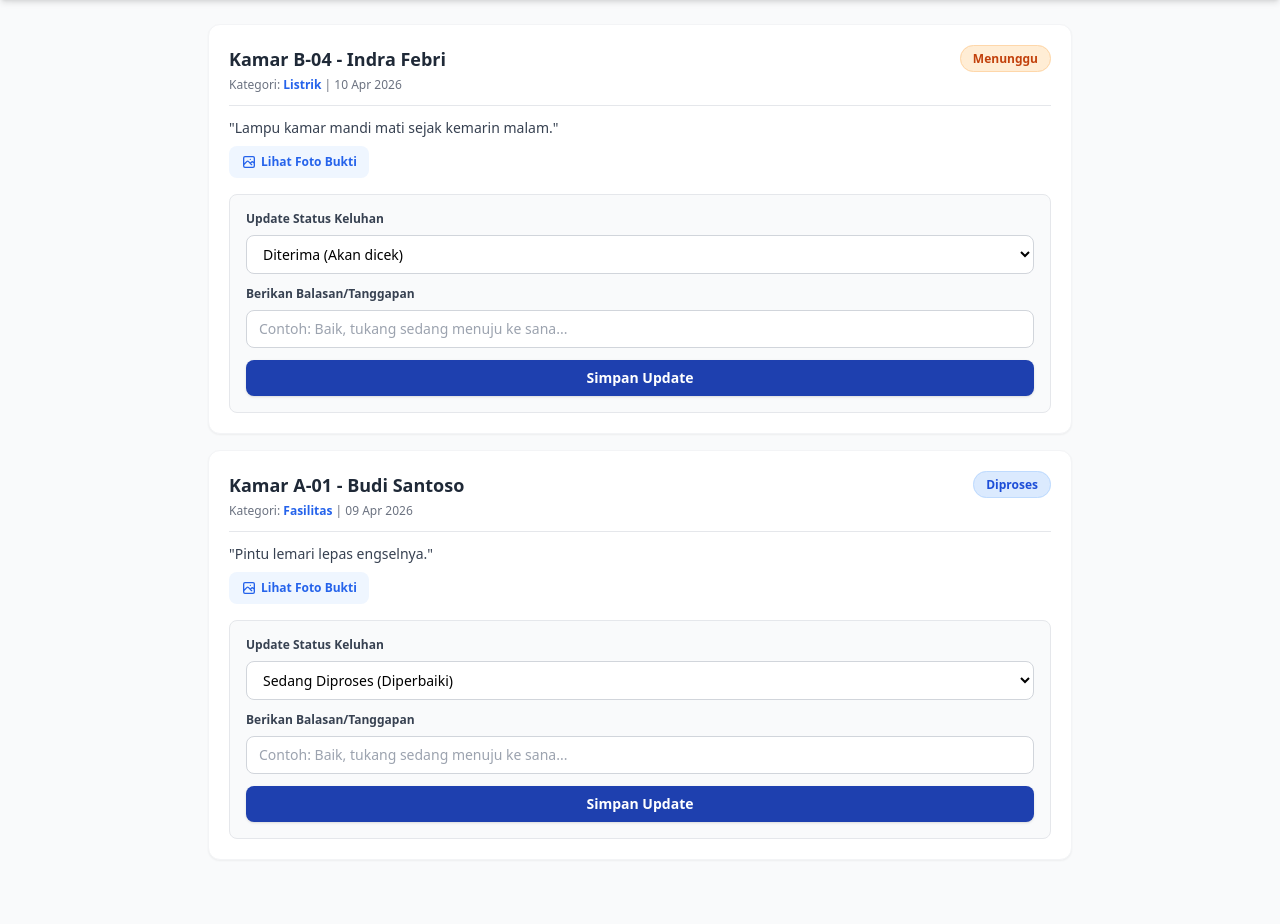
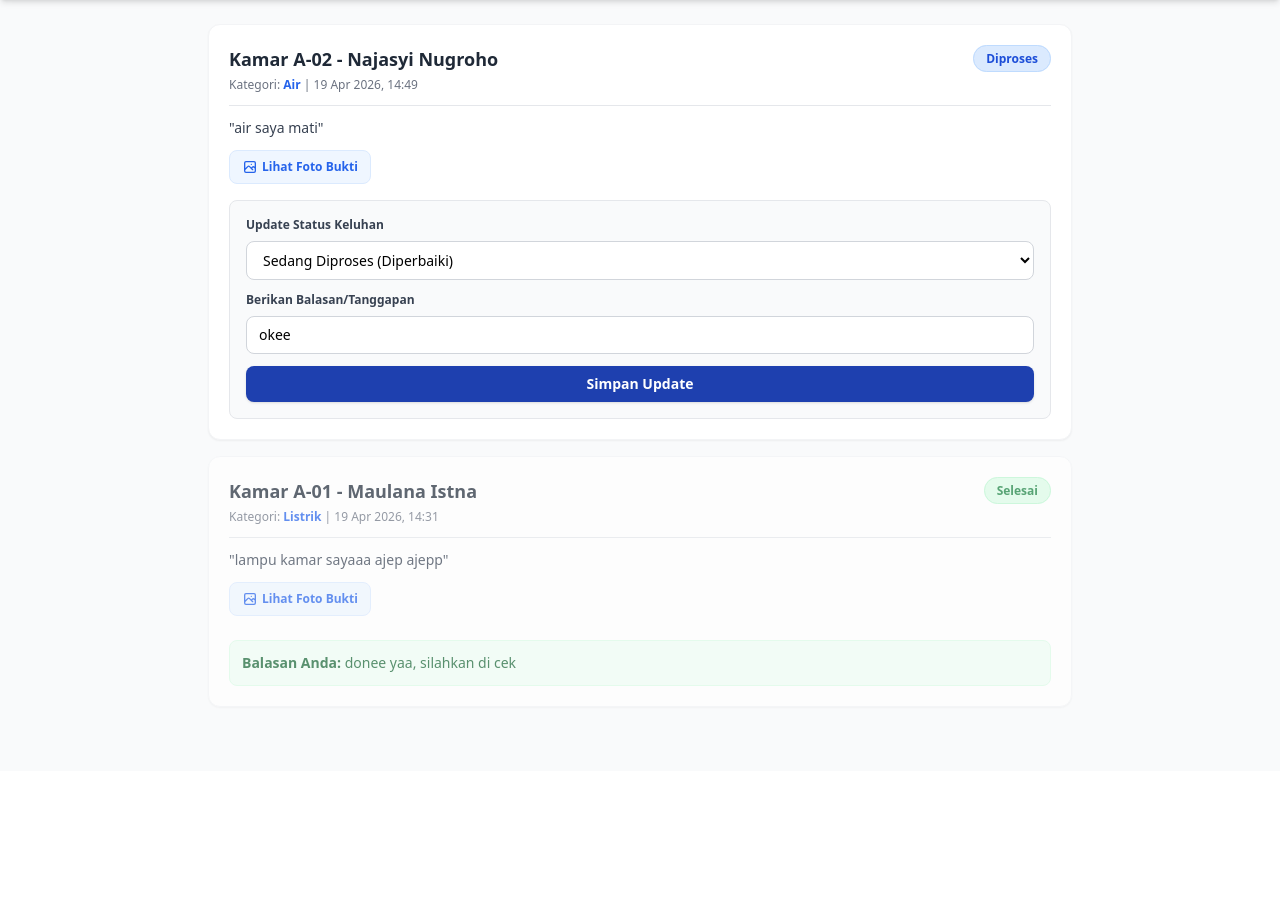
Before and after one commit to tasyakurmaulana/SISTEM-OPERASIONAL-KOSKITA, a PHP site: page /penjaga/keluhan.php in a window 1280 px wide. Shown: the part 64-988 px from the top of the page. After the commit the page ends 750 px from the top, so only its background shows below. Run offline with PHP 8.4, Linux system fonts and the light colour scheme; a user stored in the database is signed in; data comes from the database, SQL or seed files in the repository; some libraries are stand-ins or nearby versions.

Commit message:
Update keluhan.php

```diff
--- a/penjaga/keluhan.php
+++ b/penjaga/keluhan.php
@@ -1,20 +1,41 @@
 <?php
 session_start();
+require '../koneksi.php';
+
 if (!isset($_SESSION['id_user']) || $_SESSION['role'] !== 'penjaga') {
     header("Location: ../login.php"); exit;
 }
 
-// Simulasi Data Keluhan Masuk
-$daftar_keluhan = [
-    ['id' => 'KLH-003', 'kamar' => 'B-04', 'nama' => 'Indra Febri', 'kategori' => 'Listrik', 'tgl' => '10 Apr 2026', 'deskripsi' => 'Lampu kamar mandi mati sejak kemarin malam.', 'status' => 'Menunggu', 'foto' => 'lampu_mati.jpg'],
-    ['id' => 'KLH-002', 'kamar' => 'A-01', 'nama' => 'Budi Santoso', 'kategori' => 'Fasilitas', 'tgl' => '09 Apr 2026', 'deskripsi' => 'Pintu lemari lepas engselnya.', 'status' => 'Diproses', 'foto' => 'lemari_rusak.jpg']
-];
+$pesan_sukses = "";
+$pesan_error = "";
 
-$pesan_sukses = "";
-if ($_SERVER['REQUEST_METHOD'] === 'POST') {
-    $status_baru = $_POST['status'];
+
+if ($_SERVER['REQUEST_METHOD'] === 'POST' && isset($_POST['id_keluhan'])) {
+    $id_keluhan = (int)$_POST['id_keluhan'];
+    $status_baru = $conn->real_escape_string($_POST['status']);
+    $tanggapan = $conn->real_escape_string($_POST['tanggapan']);
+
+    $update = $conn->prepare("UPDATE keluhan SET status = ?, tanggapan_penjaga = ? WHERE id_keluhan = ?");
+    $update->bind_param("ssi", $status_baru, $tanggapan, $id_keluhan);
+
+    if ($update->execute()) {
         $pesan_sukses = "Status keluhan berhasil diubah menjadi '$status_baru' dan balasan terkirim ke penghuni!";
+    } else {
+        $pesan_error = "Gagal memperbarui keluhan.";
     }
+}
+
+
+$query_keluhan = $conn->query("
+    SELECT
+        k.id_keluhan, k.kategori, k.deskripsi, k.foto_bukti, k.tanggal_pengajuan, k.status, k.tanggapan_penjaga,
+        p.nomor_kamar, p.nama_lengkap
+    FROM keluhan k
+    JOIN penghuni p ON k.id_penghuni = p.id_penghuni
+    ORDER BY
+        FIELD(k.status, 'Menunggu', 'Diproses', 'Selesai'),
+        k.tanggal_pengajuan DESC
+");
 ?>
 
 <!DOCTYPE html>
@@ -26,7 +47,7 @@ if ($_SERVER['REQUEST_METHOD'] === 'POST') {
 <body class="bg-gray-50 font-sans pb-10">
     <nav class="bg-blue-800 text-white shadow-md sticky top-0 z-50">
         <div class="max-w-4xl mx-auto px-4 py-3 flex items-center">
-            <a href="javascript:history.back()" class="mr-4 hover:bg-blue-700 p-2 rounded-full transition"><svg class="w-6 h-6" fill="none" stroke="currentColor" viewBox="0 0 24 24"><path stroke-linecap="round" stroke-linejoin="round" stroke-width="2" d="M10 19l-7-7m0 0l7-7m-7 7h18"></path></svg></a>
+            <a href="dashboard_penjaga.php" class="mr-4 hover:bg-blue-700 p-2 rounded-full transition"><svg class="w-6 h-6" fill="none" stroke="currentColor" viewBox="0 0 24 24"><path stroke-linecap="round" stroke-linejoin="round" stroke-width="2" d="M10 19l-7-7m0 0l7-7m-7 7h18"></path></svg></a>
             <div class="font-bold text-lg">Daftar Keluhan Masuk</div>
         </div>
     </nav>
@@ -39,50 +60,76 @@ if ($_SERVER['REQUEST_METHOD'] === 'POST') {
         </div>
         <?php endif; ?>
 
+        <?php if($pesan_error): ?>
+        <div class="bg-red-100 border-l-4 border-red-500 text-red-700 p-4 mb-6 rounded shadow-sm font-semibold text-sm">
+            <?php echo $pesan_error; ?>
+        </div>
+        <?php endif; ?>
+
         <div class="space-y-4">
-            <?php foreach($daftar_keluhan as $k): ?>
-            <div class="bg-white rounded-xl shadow-sm border border-gray-100 p-5">
+            <?php if ($query_keluhan && $query_keluhan->num_rows > 0): ?>
+                <?php while($k = $query_keluhan->fetch_assoc()): ?>
+                <div class="bg-white rounded-xl shadow-sm border border-gray-100 p-5 <?php echo ($k['status'] == 'Selesai') ? 'opacity-70' : ''; ?>">
                     <div class="flex justify-between items-start mb-3 border-b pb-3">
                         <div>
-                        <h3 class="font-bold text-gray-800 text-lg">Kamar <?php echo $k['kamar']; ?> - <?php echo $k['nama']; ?></h3>
-                        <p class="text-xs text-gray-500 mt-1">Kategori: <span class="font-bold text-blue-600"><?php echo $k['kategori']; ?></span> | <?php echo $k['tgl']; ?></p>
+                            <h3 class="font-bold text-gray-800 text-lg">Kamar <?php echo htmlspecialchars($k['nomor_kamar']); ?> - <?php echo htmlspecialchars($k['nama_lengkap']); ?></h3>
+                            <p class="text-xs text-gray-500 mt-1">Kategori: <span class="font-bold text-blue-600"><?php echo htmlspecialchars($k['kategori']); ?></span> | <?php echo date('d M Y, H:i', strtotime($k['tanggal_pengajuan'])); ?></p>
                         </div>
                         <div>
                             <?php if($k['status'] == 'Menunggu'): ?>
                                 <span class="bg-orange-100 text-orange-700 px-3 py-1 rounded-full text-xs font-bold border border-orange-200">Menunggu</span>
+                            <?php elseif($k['status'] == 'Diproses'): ?>
+                                <span class="bg-blue-100 text-blue-700 px-3 py-1 rounded-full text-xs font-bold border border-blue-200">Diproses</span>
                             <?php else: ?>
-                            <span class="bg-blue-100 text-blue-700 px-3 py-1 rounded-full text-xs font-bold border border-blue-200">Diproses</span>
+                                <span class="bg-green-100 text-green-700 px-3 py-1 rounded-full text-xs font-bold border border-green-200">Selesai</span>
                             <?php endif; ?>
                         </div>
                     </div>
 
-                <p class="text-sm text-gray-700 font-medium mb-2">"<?php echo $k['deskripsi']; ?>"</p>
-                <button onclick="alert('Membuka file: <?php echo $k['foto']; ?>')" class="flex items-center text-xs text-blue-600 font-bold hover:underline mb-4 bg-blue-50 px-3 py-2 rounded-lg inline-flex">
+                    <p class="text-sm text-gray-700 font-medium mb-3">"<?php echo htmlspecialchars($k['deskripsi']); ?>"</p>
+
+                    <a href="../uploads/keluhan/<?php echo htmlspecialchars($k['foto_bukti']); ?>" target="_blank" class="flex items-center text-xs text-blue-600 font-bold hover:underline mb-4 bg-blue-50 px-3 py-2 rounded-lg inline-flex border border-blue-100">
                         <svg class="w-4 h-4 mr-1" fill="none" stroke="currentColor" viewBox="0 0 24 24"><path stroke-linecap="round" stroke-linejoin="round" stroke-width="2" d="M4 16l4.586-4.586a2 2 0 012.828 0L16 16m-2-2l1.586-1.586a2 2 0 012.828 0L20 14m-6-6h.01M6 20h12a2 2 0 002-2V6a2 2 0 00-2-2H6a2 2 0 00-2 2v12a2 2 0 002 2z"></path></svg>
                         Lihat Foto Bukti
-                </button>
+                    </a>
 
+                    <?php if($k['status'] !== 'Selesai'): ?>
                     <form method="POST" class="bg-gray-50 p-4 rounded-lg border border-gray-200">
-                    <input type="hidden" name="id_keluhan" value="<?php echo $k['id']; ?>">
+                        <input type="hidden" name="id_keluhan" value="<?php echo $k['id_keluhan']; ?>">
+
                         <div class="mb-3">
                             <label class="block text-xs font-bold text-gray-700 mb-2">Update Status Keluhan</label>
                             <select name="status" class="w-full border border-gray-300 rounded-lg px-3 py-2 text-sm focus:ring-blue-500 bg-white">
-                            <option value="Diterima" <?php if($k['status']=='Menunggu') echo 'selected'; ?>>Diterima (Akan dicek)</option>
+                                <option value="Menunggu" <?php if($k['status']=='Menunggu') echo 'selected'; ?>>Menunggu (Belum dicek)</option>
                                 <option value="Diproses" <?php if($k['status']=='Diproses') echo 'selected'; ?>>Sedang Diproses (Diperbaiki)</option>
-                            <option value="Selesai">Selesai (Sudah diperbaiki)</option>
+                                <option value="Selesai" <?php if($k['status']=='Selesai') echo 'selected'; ?>>Selesai (Sudah diperbaiki)</option>
                             </select>
                         </div>
                         <div class="mb-3">
                             <label class="block text-xs font-bold text-gray-700 mb-2">Berikan Balasan/Tanggapan</label>
-                        <input type="text" name="tanggapan" placeholder="Contoh: Baik, tukang sedang menuju ke sana..." class="w-full border border-gray-300 rounded-lg px-3 py-2 text-sm focus:ring-blue-500" required>
+                            <input type="text" name="tanggapan" value="<?php echo htmlspecialchars($k['tanggapan_penjaga'] ?? ''); ?>" placeholder="Contoh: Baik, tukang sedang menuju ke sana..." class="w-full border border-gray-300 rounded-lg px-3 py-2 text-sm focus:ring-blue-500" required>
                         </div>
                         <button type="submit" class="w-full bg-blue-800 hover:bg-blue-900 text-white font-bold py-2 rounded-lg text-sm shadow transition">
                             Simpan Update
                         </button>
                     </form>
+                    <?php else: ?>
+                        <div class="bg-green-50 border border-green-100 p-3 rounded-lg text-sm text-green-800 mt-2">
+                            <span class="font-bold">Balasan Anda:</span> <?php echo htmlspecialchars($k['tanggapan_penjaga']); ?>
+                        </div>
+                    <?php endif; ?>
 
                 </div>
-            <?php endforeach; ?>
+                <?php endwhile; ?>
+            <?php else: ?>
+                <div class="bg-white p-8 rounded-2xl shadow-sm text-center border border-gray-100">
+                    <div class="w-16 h-16 bg-gray-100 text-gray-400 rounded-full flex items-center justify-center mx-auto mb-3">
+                        <svg class="w-8 h-8" fill="none" stroke="currentColor" viewBox="0 0 24 24"><path stroke-linecap="round" stroke-linejoin="round" stroke-width="2" d="M5 13l4 4L19 7"></path></svg>
+                    </div>
+                    <h3 class="text-gray-700 font-bold text-lg mb-1">Aman Terkendali!</h3>
+                    <p class="text-gray-500 text-sm">Tidak ada keluhan masuk dari penghuni kos.</p>
+                </div>
+            <?php endif; ?>
         </div>
 
     </div>
```
Lines whose indentation alone changed are shown as unchanged.
